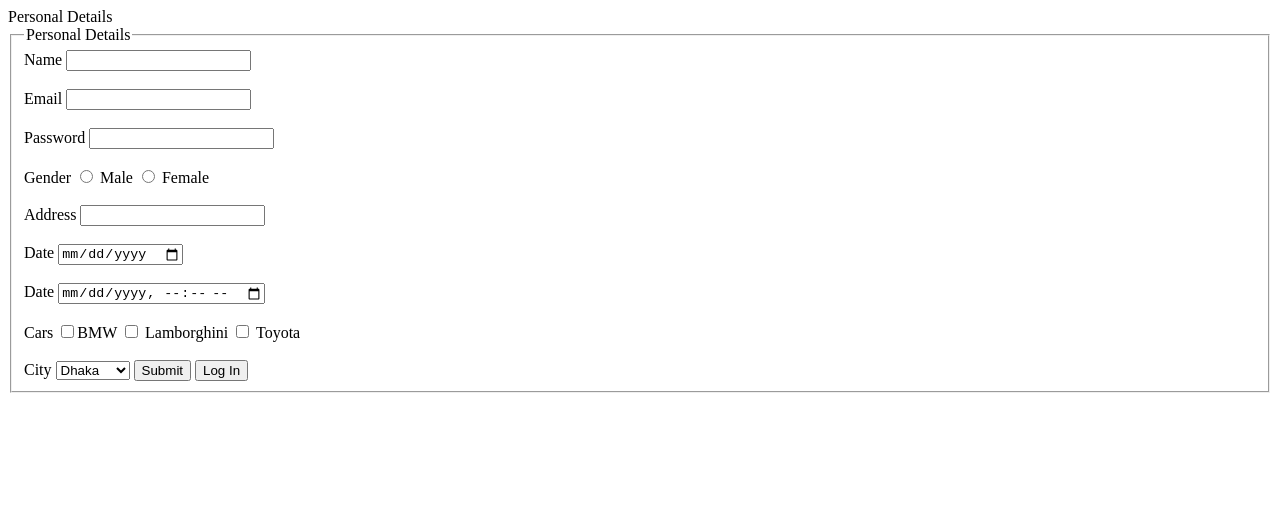
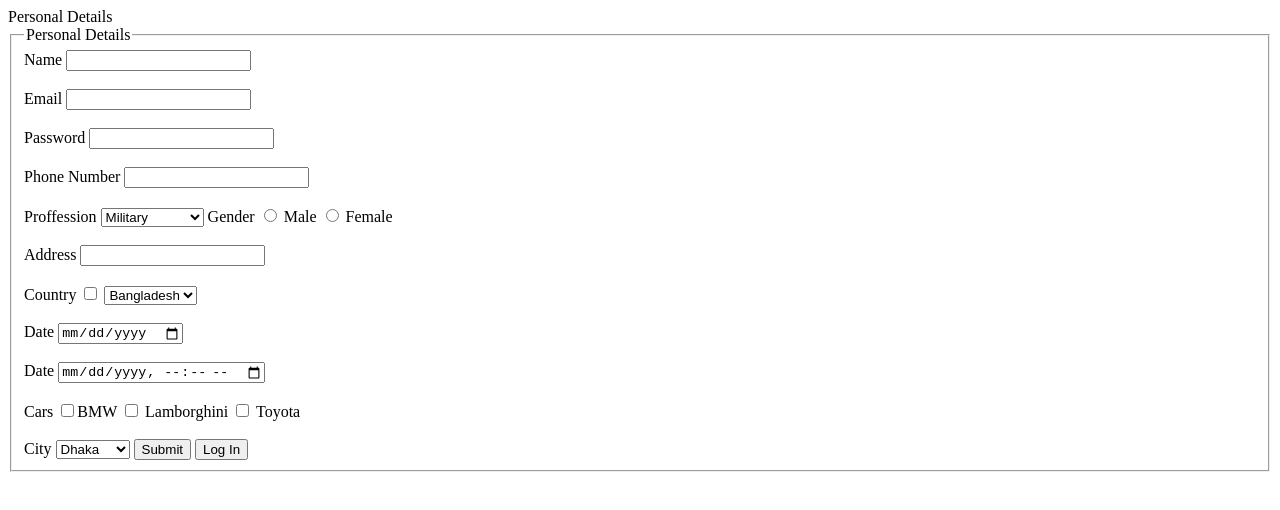
Before and after one commit to RehanMd777/HTML-CSS, a plain HTML site: page Forms in HTML/personal-details.html in a window 1280 px wide. Drawn offline with Linux system fonts and the light colour scheme.

Commit message:
Registration Form

```diff
--- a/Forms in HTML/personal-details.html
+++ b/Forms in HTML/personal-details.html
@@ -16,11 +16,33 @@
             <input type="text"> <br><br>
             <label for="">Password</label>
             <input type="password"> <br><br>
+            <label for="">Phone Number</label>
+            <input type="text"> <br><br>
+            <label for="">Proffession
+                <select name="" id="">
+                    <option value="">Military</option>
+                    <option value="">Doctor</option>
+                    <option value="">Engineer</option>
+                    <option value="">Lawyer</option>
+                    <option value="">Businessman</option>
+                    <option value="">Student</option>
+                    <option value="">Other</option>
+                </select>
+            </label>
             <label for="">Gender</label>
             <input type="radio"> Male
             <input type="radio"> Female <br><br>
             <label for="">Address</label>
             <input type="text"> <br><br>
+            <label for="">Country</label>
+            <input type="checkbox">
+            <select name="" id="">
+                <option value="">Bangladesh</option>
+                <option value="">China</option>
+                <option value="">Russia</option>
+                <option value="">Pakistan</option>
+                <option value="">UK</option>
+            </select> <br><br>
             <label for="">Date</label>
             <input type="date"> <br><br>
             <label for="">Date</label>
```
